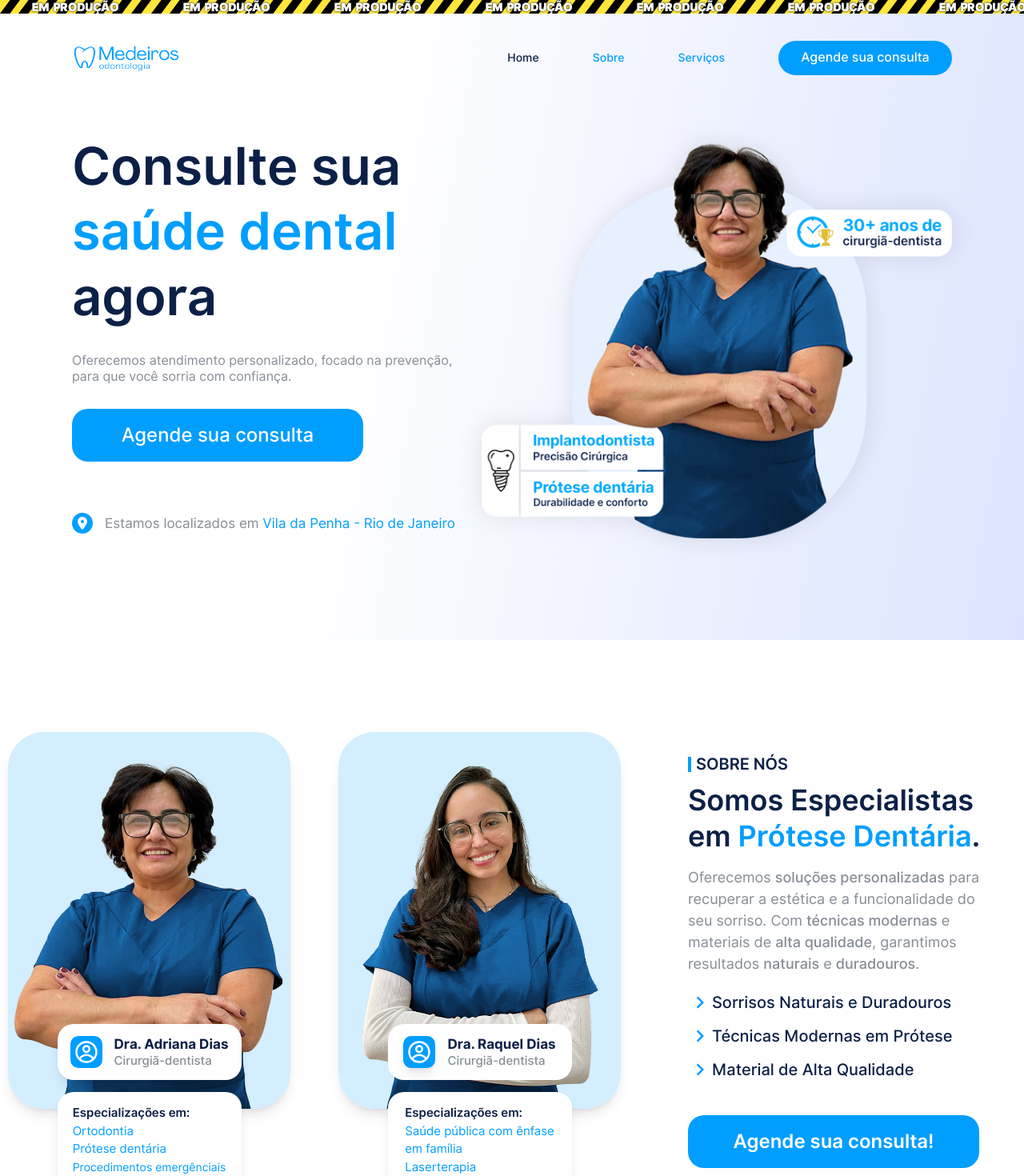
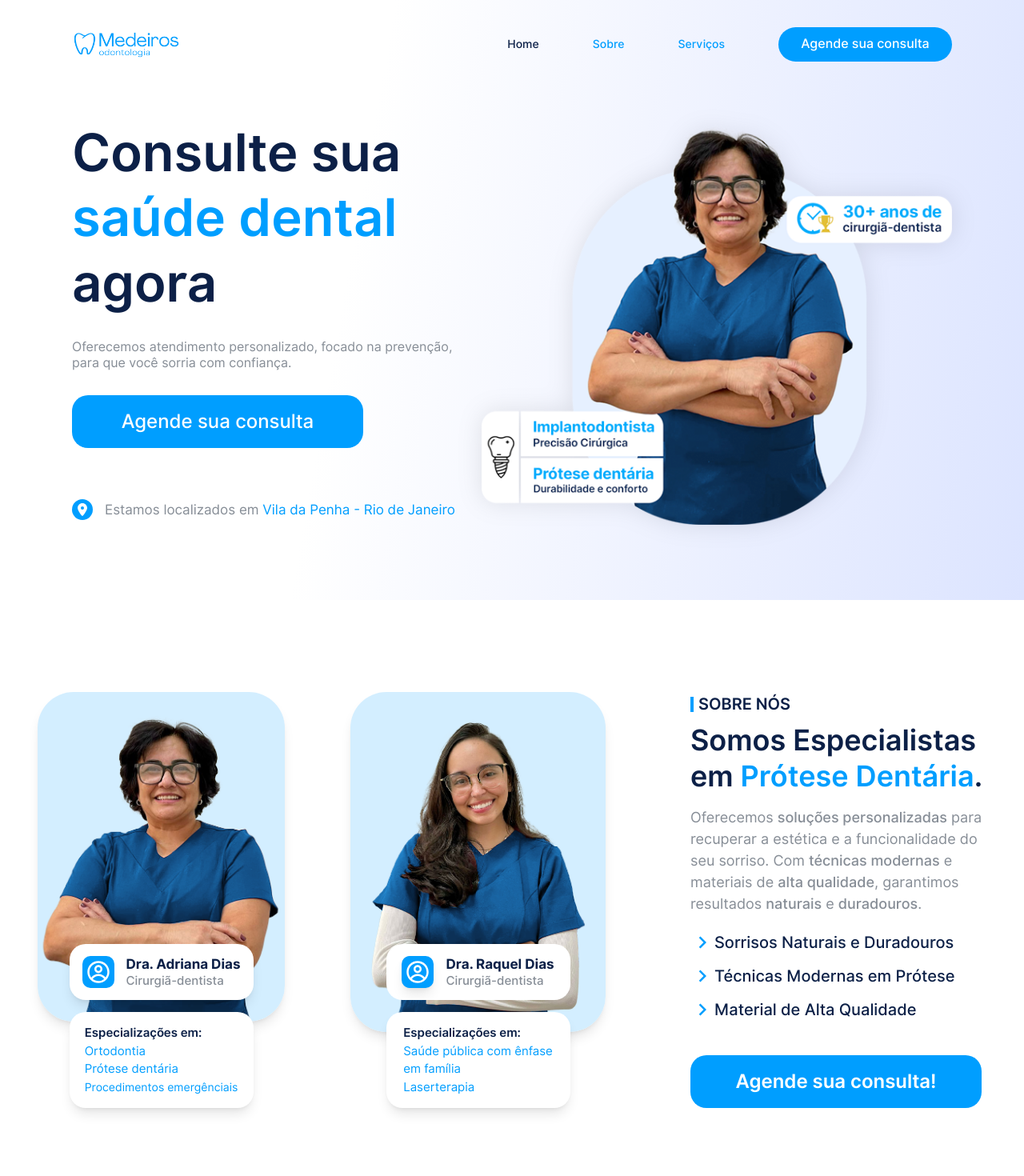
Before and after one commit to petrinidias/MedeirosOdontologia, a Next.js app: page / in a window 1280 px wide. Shown: the top 1470 px of the page at 80% size. Built offline with nearby package versions, Linux system fonts and the light colour scheme.

Commit message:
Changes!

```diff
--- a/src/app/page.js
+++ b/src/app/page.js
@@ -7,58 +7,8 @@ import Styles from "./page.module.css"
 export default function Home() {
   return (
     <>
-    <div className={`${Styles.gradiente} overflow-x-hidden`}>
-      <div className="h-[17px] w-full flex flex-row">
-      <Image
-          src="/imgs/aviso.png"
-          alt="Descrição da imagem"
-          width={189}
-          height={17}
-        />
-        <Image
-          src="/imgs/aviso.png"
-          alt="Descrição da imagem"
-          width={189}
-          height={17}
-        />
-        <Image
-          src="/imgs/aviso.png"
-          alt="Descrição da imagem"
-          width={189}
-          height={17}
-        />
-        <Image
-          src="/imgs/aviso.png"
-          alt="Descrição da imagem"
-          width={189}
-          height={17}
-        />
-        <Image
-          src="/imgs/aviso.png"
-          alt="Descrição da imagem"
-          width={189}
-          height={17}
-        />
-        <Image
-          src="/imgs/aviso.png"
-          alt="Descrição da imagem"
-          width={189}
-          height={17}
-        />
-        <Image
-          src="/imgs/aviso.png"
-          alt="Descrição da imagem"
-          width={189}
-          height={17}
-        />
-        <Image
-          src="/imgs/aviso.png"
-          alt="Descrição da imagem"
-          width={189}
-          height={17}
-        />
+    <div className={Styles.gradiente}>
 
-      </div>
       <header className="w-full h-[110px] flex items-center justify-between px-[90px]">
         <Image
           src="/imgs/logo.png"
@@ -107,14 +57,14 @@ export default function Home() {
       </section>
     </div>
 
-    <div className="h-screen w-full flex justify-center items-center">
-      <div className="w-[1260px] h-fit flex flex-row items-center gap-[60px]">
-        <div className="relative w-fit h-[570px]">
+    <div className="h-[750px] w-full flex justify-center items-center">
+      <div className="w-[1186px] h-fit flex flex-row items-center justify-between">
+        <div className="relative w-fit h-[520px]">
           <Image
             src="/imgs/containeradriana.png"
             alt="Adriana"
-            width={353}
-            height={470}
+            width={309}
+            height={425}
             className="rounded-[45px] shadow-lg "
           />
           <div className="absolute bottom-[0px] left-1/2 transform -translate-x-1/2 rounded-[20px]">
@@ -138,12 +88,12 @@ export default function Home() {
           </div>
         </div>
 
-        <div className="relative w-fit h-[570px]">
+        <div className="relative w-fit h-[520px]">
           <Image
             src="/imgs/containerraquel.png"
             alt="Raquel"
-            width={353}
-            height={470}
+            width={319}
+            height={425}
             className="rounded-[45px] shadow-lg "
           />
           <div className="absolute bottom-[0px] left-1/2 transform -translate-x-1/2 rounded-[20px]">
@@ -193,10 +143,9 @@ export default function Home() {
       </div>
 
       <div className="flex justify-center">
-        <div className="h-fit w-[1237px] grid grid-cols-3 mt-[30px] gap-[35px] ">
-
+        <div className="h-fit w-[1180px] grid grid-cols-3 mt-[45px] gap-[40px] ">
           <div className="h-fit w-fit shadow-lg rounded-[20px]">
-          <div className="w-[390px] h-[196px] flex justify-center items-center bg-servicos rounded-t-[20px] ">
+            <div className="w-[360px] h-[181px] flex justify-center items-center bg-servicos rounded-t-[20px] ">
               <Image
                 src="/imgs/cadeira.png"
                 width="118"
@@ -204,7 +153,7 @@ export default function Home() {
                 alt="a"
               />
             </div>
-          <div className="w-[390px] h-[170px] p-[20px] flex flex-col bg-white rounded-b-[20px]">
+            <div className="w-[360px] h-[157px] p-[15px] flex flex-col bg-white rounded-b-[20px]">
               <p className="text-[24px] font-semibold text-azulEscuro pb-[7px]">Limpeza Geral</p>
               <p className="text-[17px] text-cinza pb-[7px]">Remoção de placa bacteriana e tártaro
               para manter a saúde bucal.</p>
@@ -213,7 +162,7 @@ export default function Home() {
           </div>
 
           <div className="h-fit w-fit shadow-lg rounded-[20px]">
-          <div className="w-[390px] h-[196px] flex justify-center items-center bg-servicos rounded-t-[20px] ">
+            <div className="w-[360px] h-[181px] flex justify-center items-center bg-servicos rounded-t-[20px] ">
               <Image
                 src="/imgs/dentebrilhando.png"
                 width="118"
@@ -221,7 +170,7 @@ export default function Home() {
                 alt="a"
               />
             </div>
-          <div className="w-[390px] h-[170px] p-[20px] flex flex-col bg-white rounded-b-[20px]">
+            <div className="w-[360px] h-[157px] p-[20px] flex flex-col bg-white rounded-b-[20px]">
               <p className="text-[24px] font-semibold text-azulEscuro pb-[7px]">Clareamento Dental</p>
               <p className="text-[17px] text-cinza pb-[7px]">Tratamentos para melhorar a cor dos dentes, tornando-os mais brancos.</p>
               <p className="text-[16px] text-azul underline font-semibold">Saiba mais</p>
@@ -229,7 +178,7 @@ export default function Home() {
           </div>
 
           <div className="h-fit w-fit shadow-lg rounded-[20px]">
-          <div className="w-[390px] h-[196px] flex justify-center items-center bg-servicos rounded-t-[20px] ">
+            <div className="w-[360px] h-[181px] flex justify-center items-center bg-servicos rounded-t-[20px] ">
               <Image
                 src="/imgs/protese.png"
                 width="118"
@@ -237,7 +186,7 @@ export default function Home() {
                 alt="a"
               />
             </div>
-          <div className="w-[390px] h-[170px] p-[20px] flex flex-col bg-white rounded-b-[20px]">
+            <div className="w-[360px] h-[157px] p-[20px] flex flex-col bg-white rounded-b-[20px]">
               <p className="text-[24px] font-semibold text-azulEscuro pb-[7px]">Prótese Dentária</p>
               <p className="text-[17px] text-cinza pb-[7px]">Substituição de dentes perdidos com próteses fixas ou removíveis.</p>
               <p className="text-[16px] text-azul underline font-semibold">Saiba mais</p>
@@ -245,7 +194,7 @@ export default function Home() {
           </div>
 
           <div className="h-fit w-fit shadow-lg rounded-[20px]">
-          <div className="w-[390px] h-[196px] flex justify-center items-center bg-servicos rounded-t-[20px] ">
+            <div className="w-[360px] h-[181px] flex justify-center items-center bg-servicos rounded-t-[20px] ">
               <Image
                 src="/imgs/canal.png"
                 width="118"
@@ -253,7 +202,7 @@ export default function Home() {
                 alt="a"
               />
             </div>
-          <div className="w-[390px] h-[170px] p-[20px] flex flex-col bg-white rounded-b-[20px]">
+            <div className="w-[360px] h-[157px] p-[20px] flex flex-col bg-white rounded-b-[20px]">
               <p className="text-[24px] font-semibold text-azulEscuro pb-[7px]">Tratamento de Canal</p>
               <p className="text-[17px] text-cinza pb-[7px]">Procedimento para tratar infecções na polpa dentária, salvando o dente.</p>
               <p className="text-[16px] text-azul underline font-semibold">Saiba mais</p>
@@ -261,7 +210,7 @@ export default function Home() {
           </div>
 
           <div className="h-fit w-fit shadow-lg rounded-[20px]">
-          <div className="w-[390px] h-[196px] flex justify-center items-center bg-servicos rounded-t-[20px] ">
+            <div className="w-[360px] h-[181px] flex justify-center items-center bg-servicos rounded-t-[20px] ">
               <Image
                 src="/imgs/aparelho.png"
                 width="118"
@@ -269,7 +218,7 @@ export default function Home() {
                 alt="a"
               />
             </div>
-          <div className="w-[390px] h-[170px] p-[20px] flex flex-col bg-white rounded-b-[20px]">
+            <div className="w-[360px] h-[157px] p-[20px] flex flex-col bg-white rounded-b-[20px]">
               <p className="text-[24px] font-semibold text-azulEscuro pb-[7px]">Ortodontia</p>
               <p className="text-[17px] text-cinza pb-[7px]">Correção de dentes desalinhados e problemas de mordida.</p>
               <p className="text-[16px] text-azul underline font-semibold">Saiba mais</p>
@@ -277,7 +226,7 @@ export default function Home() {
           </div>
 
           <div className="h-fit w-fit shadow-lg rounded-[20px]">
-          <div className="w-[390px] h-[196px] flex justify-center items-center bg-servicos rounded-t-[20px] ">
+            <div className="w-[360px] h-[181px] flex justify-center items-center bg-servicos rounded-t-[20px] ">
               <Image
                 src="/imgs/agulhinha.png"
                 width="118"
@@ -285,7 +234,7 @@ export default function Home() {
                 alt="a"
               />
             </div>
-          <div className="w-[390px] h-[170px] p-[20px] flex flex-col bg-white rounded-b-[20px]">
+            <div className="w-[360px] h-[157px] p-[20px] flex flex-col bg-white rounded-b-[20px]">
               <p className="text-[24px] font-semibold text-azulEscuro pb-[7px]">Restaurações Dentárias</p>
               <p className="text-[17px] text-cinza pb-[7px]">Colocação de obturações para reparar dentes cariados ou danificados.</p>
               <p className="text-[16px] text-azul underline font-semibold">Saiba mais</p>
--- a/src/app/page.module.css
+++ b/src/app/page.module.css
@@ -1,11 +1,11 @@
 .gradiente{
-    height: 100vh;
+    height: 750px;
     background: #dce4ff;
     background: linear-gradient(100deg, #ffffff 35%, #DCE4FF 100%);
 
 }
 .gradiente2{
-    height: 140vh;
+    height: 1000px;
     background: #dce4ff;
     background: linear-gradient(130deg, #ffffff 35%, #ebefff 100%);
 
```
Lines whose indentation alone changed are shown as unchanged.
